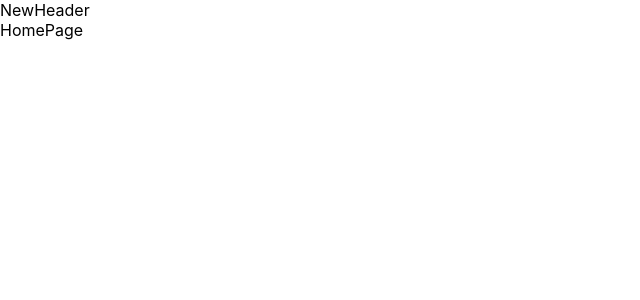
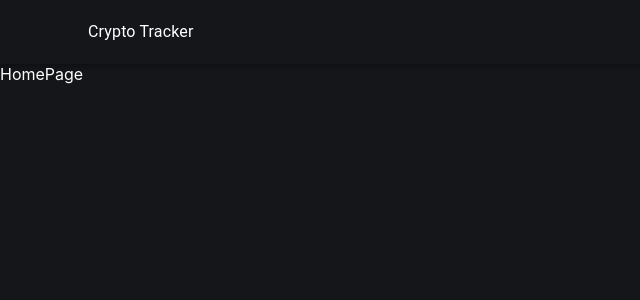
Before and after one commit to ronak-d/crypto-tracker, a React (Create React App) app: page / in a window 1280 px wide. Shown: the top 300 px of the page, without its empty margins (0-640 px from the left). Built offline with nearby package versions, Linux system fonts and the light colour scheme.

Commit message:
newheader

```diff
--- a/src/App.js
+++ b/src/App.js
@@ -2,11 +2,11 @@ import { BrowserRouter } from "react-router-dom";
 import "./App.css";
 import NewHeader from "./Components/NewHeader/NewHeader";
 import AllRoutes from "./Components/Routes/AllRoutes";
-
+import "./Components/CSS/AppCSS.css";
 function App() {
   return (
     <BrowserRouter>
-      <div>
+      <div className="AppCSS">
         <NewHeader />
         <AllRoutes />
       </div>
--- /dev/null
+++ b/src/Components/CSS/AppCSS.css
@@ -0,0 +1,5 @@
+.AppCSS {
+  background-color: #14161a;
+  color: white;
+  min-height: 100vh;
+}
--- a/src/Components/NewHeader/NewHeader.jsx
+++ b/src/Components/NewHeader/NewHeader.jsx
@@ -1,7 +1,17 @@
 import React from "react";
+import { AppBar, Toolbar, Typography } from "@mui/material";
+import { Container } from "@mui/system";
 
 const NewHeader = () => {
-  return <div>NewHeader</div>;
+  return (
+    <AppBar color="transparent" position="static">
+      <Container>
+        <Toolbar>
+          <Typography>Crypto Tracker</Typography>
+        </Toolbar>
+      </Container>
+    </AppBar>
+  );
 };
 
 export default NewHeader;
```
